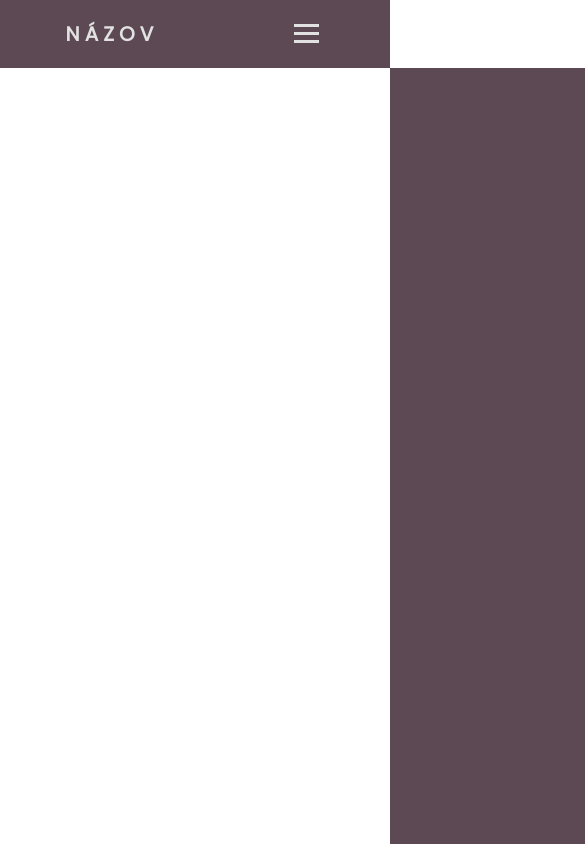
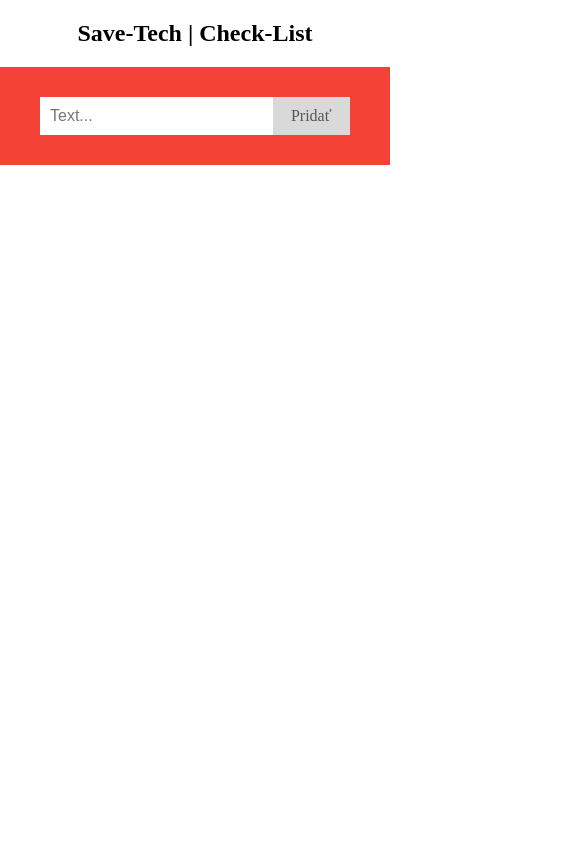
Before and after one commit to alexanderkubicek/save-tech.github.io, a plain HTML site: page index.html in a window 390 px wide. Shown: the whole page, 585 px wide, since content can reach past the window. Drawn offline with Linux system fonts and the light colour scheme.

Commit message:
Update 17/03/2022
Check-List

```diff
--- a/app.js
+++ /dev/null
@@ -1,23 +0,0 @@
-const navSlide = () => {
-    const menu = document.querySelector('.menu');
-    const nav = document.querySelector('.nav-links');
-    const navLinks = document.querySelectorAll('.nav-links li');
-
-    menu.addEventListener('click', () => {
-        //Toggle Nav
-        nav.classList.toggle('nav-active');
-
-        //Animate Links
-        navLinks.forEach((link, index) => {
-            if (link.style.animation) {
-                link.style.animation = '';
-            } else {
-                link.style.animation = `navLinkFade 0.5s ease forwards ${index / 7 + 0.6}s`;
-            }
-        });
-        //Menu Animation
-        menu.classList.toggle('toggle');
-    });
-}
-
-navSlide();
--- /dev/null
+++ b/checklist.js
@@ -0,0 +1,55 @@
+            // Create a "close" button and append it to each list item
+            var myNodelist = document.getElementsByTagName("LI");
+            var i;
+            for (i = 0; i < myNodelist.length; i++) {
+              var span = document.createElement("SPAN");
+              var txt = document.createTextNode("\u00D7");
+              span.className = "close";
+              span.appendChild(txt);
+              myNodelist[i].appendChild(span);
+            }
+
+            // Click on a close button to hide the current list item
+            var close = document.getElementsByClassName("close");
+            var i;
+            for (i = 0; i < close.length; i++) {
+              close[i].onclick = function() {
+                var div = this.parentElement;
+                div.style.display = "none";
+              }
+            }
+
+            // Add a "checked" symbol when clicking on a list item
+            var list = document.querySelector('ul');
+            list.addEventListener('click', function(ev) {
+              if (ev.target.tagName === 'LI') {
+                ev.target.classList.toggle('checked');
+              }
+            }, false);
+
+            // Create a new list item when clicking on the "Add" button
+            function newElement() {
+              var li = document.createElement("li");
+              var inputValue = document.getElementById("myInput").value;
+              var t = document.createTextNode(inputValue);
+              li.appendChild(t);
+              if (inputValue === '') {
+                alert("You must write something!");
+              } else {
+                document.getElementById("myUL").appendChild(li);
+              }
+              document.getElementById("myInput").value = "";
+
+              var span = document.createElement("SPAN");
+              var txt = document.createTextNode("\u00D7");
+              span.className = "close";
+              span.appendChild(txt);
+              li.appendChild(span);
+
+              for (i = 0; i < close.length; i++) {
+                close[i].onclick = function() {
+                  var div = this.parentElement;
+                  div.style.display = "none";
+                }
+              }
+            }
--- a/index.html
+++ b/index.html
@@ -2,31 +2,24 @@
 <html>
     <head>
         <link rel="icon" href="images/icon.ico">
-        <title>Portfólio | Alexander Kubíček</title>
+        <title>Save-Tech | Check-List</title>
 
         <meta charset="utf-8">
-        <meta name="robots" content="index,follow">
         <meta name="viewport" content="width=device-width, initial-scale=1.0">
         <link rel="stylesheet" href="style.css">
-        <link href="https://fonts.googleapis.com/css?family=Poppins" rel="stylesheet">
     </head>
     <body>
         <nav>
-            <div class="logo">
-                <h4>Názov</h4>
+
+                <h1>Save-Tech | Check-List</h1>
+
+            <div id="myDIV" class="header">
+              <input type="text" id="myInput" placeholder="Text...">
+              <span onclick="newElement()" class="addBtn">Pridať</span>
             </div>
-            <ul class="nav-links">
-                <li><a href="#">Link1</a></li>
-                <li><a href="#">Link2</a></li>
-                <li><a href="#">Link3</a></li>
-                <li><a href="#">Link4</a></li>
+
+            <ul id="myUL">
             </ul>
-            <div class="menu">
-                <div class="line1"></div>
-                <div class="line2"></div>
-                <div class="line3"></div>
-            </div>
-        </nav>
-        <script src="app.js"></script>
+            <script src="checklist.js"></script>
     </body>
 </html>
--- a/style.css
+++ b/style.css
@@ -1,110 +1,124 @@
-*{
-    margin: 0px;
-    padding: 0px;
+body {
+    margin: 0;
+    min-width: 250px;
+  }
+
+  /* Include the padding and border in an element's total width and height */
+  * {
     box-sizing: border-box;
   }
 
-nav{
-    display: flex;
-    justify-content: space-around;
-    align-items: center;
-    min-height: 8vh;
-    background-color: #5D4954;
-    font-family: 'Poppins', sans-serif;
+  h1 {
+    text-align: center;
   }
 
-.logo{
-    color: rgb(226, 226, 226);
-    text-transform: uppercase;
-    letter-spacing: 5px;
-    font-size: 20px;
+  /* Remove margins and padding from the list */
+  ul {
+    margin: 0;
+    padding: 0;
   }
 
-.nav-links{
-    display: flex;
-    background-color: saddlebrown;
-    justify-content: space-around;
-    width: 30%;
+  /* Style the list items */
+  ul li {
+    cursor: pointer;
+    position: relative;
+    padding: 12px 8px 12px 40px;
+    list-style-type: none;
+    background: #eee;
+    font-size: 18px;
+    transition: 0.2s;
+
+    /* make the list items unselectable */
+    -webkit-user-select: none;
+    -moz-user-select: none;
+    -ms-user-select: none;
+    user-select: none;
   }
 
-.nav-links li{
-    list-style: none;
+  /* Set all odd list items to a different color (zebra-stripes) */
+  ul li:nth-child(odd) {
+    background: #f9f9f9;
   }
 
-.nav-links a{
-    color:rgb(226, 226, 226);
-    text-decoration: none;
-    letter-spacing: 3px;
-    font-weight: bold;
-    font-size: 14px;
-}
-.menu{
-    display: none;
-    cursor: pointer;
+  /* Darker background-color on hover */
+  ul li:hover {
+    background: #ddd;
   }
 
-.menu div{
-    width: 25px;
-    height: 3px;
-    background-color: rgb(226, 226, 226);
-    margin: 5px;
-    transition: all 0.3s ease;
+  /* When clicked on, add a background color and strike out text */
+  ul li.checked {
+    background: #888;
+    color: #fff;
+    text-decoration: line-through;
   }
 
-@media screen and (max-width:1250px){
-    .nav-links{
-        width: 60%;
-    }
+  /* Add a "checked" mark when clicked on */
+  ul li.checked::before {
+    content: '';
+    position: absolute;
+    border-color: #fff;
+    border-style: solid;
+    border-width: 0 2px 2px 0;
+    top: 10px;
+    left: 16px;
+    transform: rotate(45deg);
+    height: 15px;
+    width: 7px;
   }
 
-@media screen and (max-width:768px){
-    body{
-        overflow-x: hidden;
-    }
-    .nav-links{
+  /* Style the close button */
+  .close {
     position: absolute;
-        right: 0px;
-        height: 92vh;
-        top: 8vh;
-        background-color: #5D4954;
-        display: flex;
-        flex-direction: column;
-        align-items: center;
-        width: 50%;
-        transform: translateX(100%);
-        transition: transform 0.5s ease-in;
-    }
-    .nav-links li{
-        opacity: 0;
-    }
-    .menu{
-        display: block;
-    }
+    right: 0;
+    top: 0;
+    padding: 12px 16px 12px 16px;
   }
 
-.nav-active{
-    transform: translateX(0%);
+  .close:hover {
+    background-color: #f44336;
+    color: white;
   }
 
-@keyframes navLinkFade{
-    from{
-        opacity: 0;
-        transform: translateX(50px);
-    }
-    to{
-        opacity: 1;
-        transform: translateX(0px);
-    }
+  /* Style the header */
+  .header {
+    background-color: #f44336;
+    padding: 30px 40px;
+    color: white;
+    text-align: center;
   }
 
-.toggle .line1{
-    transform: rotate(-45deg) translate(-5px,6px);
+  /* Clear floats after the header */
+  .header:after {
+    content: "";
+    display: table;
+    clear: both;
   }
 
-.toggle .line2{
-    opacity: 0;
+  /* Style the input */
+  input {
+    margin: 0;
+    border: none;
+    border-radius: 0;
+    width: 75%;
+    padding: 10px;
+    float: left;
+    font-size: 16px;
   }
 
-.toggle .line3{
-    transform: rotate(45deg) translate(-5px,-6px);
+  /* Style the "Add" button */
+  .addBtn {
+    padding: 10px;
+    width: 25%;
+    background: #d9d9d9;
+    color: #555;
+    float: left;
+    text-align: center;
+    font-size: 16px;
+    cursor: pointer;
+    transition: 0.3s;
+    border-radius: 0;
   }
+
+  .addBtn:hover {
+    background-color: #bbb;
+  }
```
Lines whose indentation alone changed are shown as unchanged.
